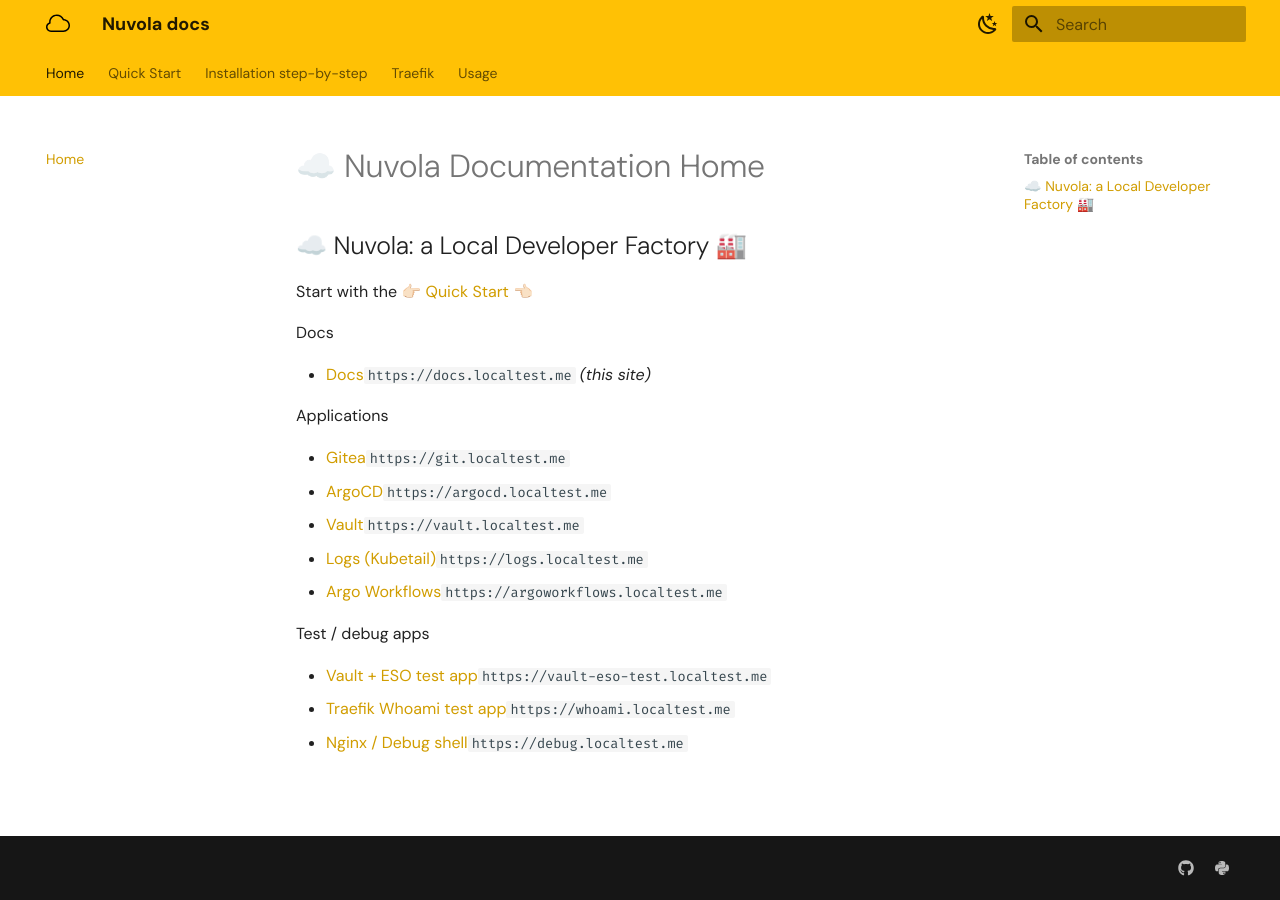
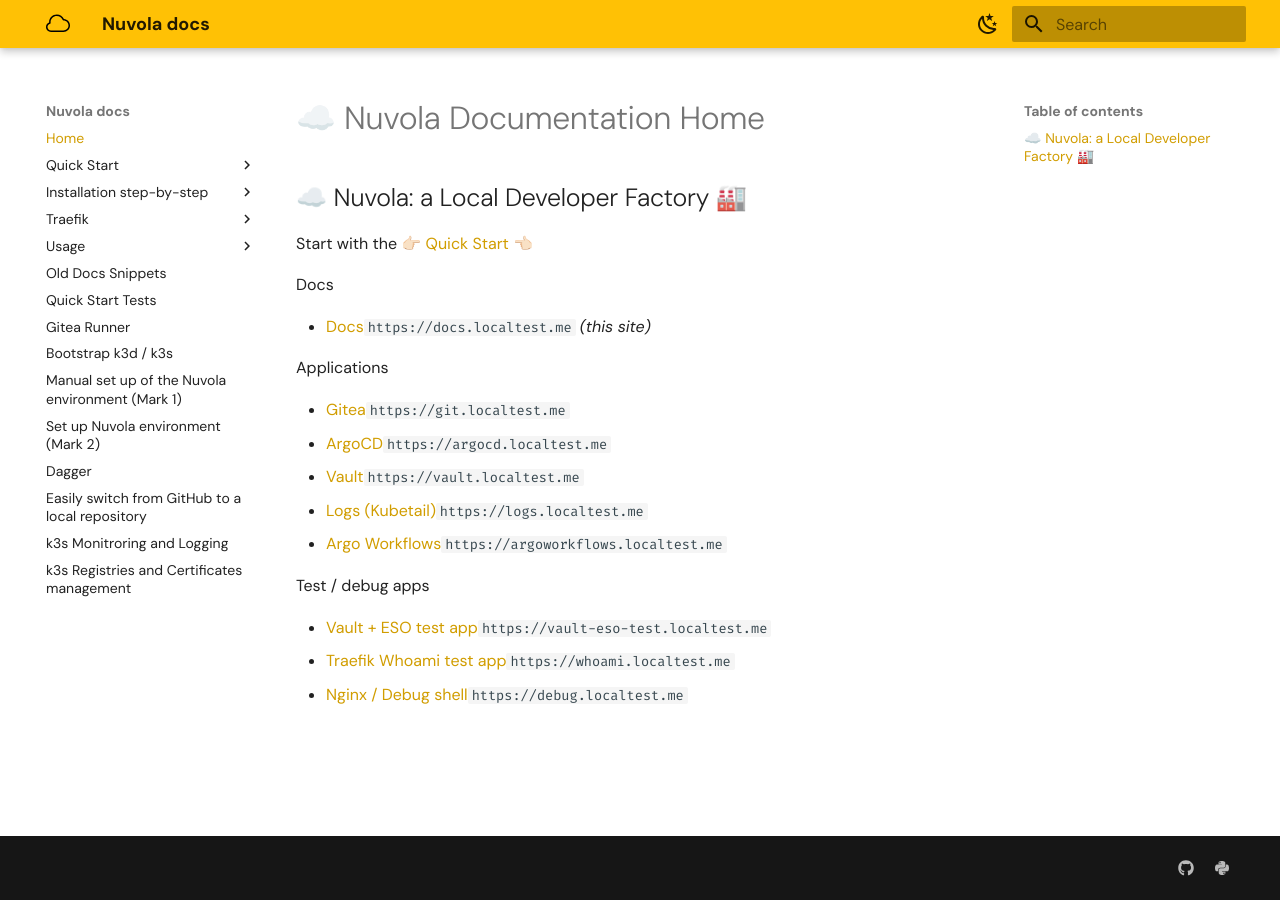
Before and after one commit to kubernetista/nuvola-docs, an MkDocs documentation site: the page built from docs/index.md, in a window 1280 px wide. Built offline with MkDocs 1.6.1 and Material for MkDocs 9.7.7, drawn with Linux system fonts in a browser that asks for light colours; plug-ins that fetch from the network failed and are left out.

Commit message:
add other docs to nav:

```diff
--- a/mkdocs.yml
+++ b/mkdocs.yml
@@ -15,6 +15,17 @@
     - Use Nuvola: "Readme-Usage.md"
   # - Examples:
   #   - Introduction: "Readme-Usage.md"
+  - Old-Docs-Snippets.md
+  - Quick-Start-Tests.md
+  - Readme-Gitea-Runners.md
+  - Readme-k3d-k3s-bootstrap-updates.md
+  - Readme-mark1.md
+  - Readme-mark2.md
+  - TODO-Readme-Dagger-Kubernetes.md
+  - TODO-Readme-Easy-Repo-Switch.md
+  - TODO-Readme-Monitoring-and-Logging.md
+  - TODO-Readme-Registries-and-Certs.md
+
 
 markdown_extensions:
   - attr_list
@@ -39,7 +50,7 @@
 theme:
   name: material
   features:
-    - navigation.tabs
+    # - navigation.tabs
     # - navigation.tabs.sticky
     - navigation.instant
     # - navigation.sections
```
